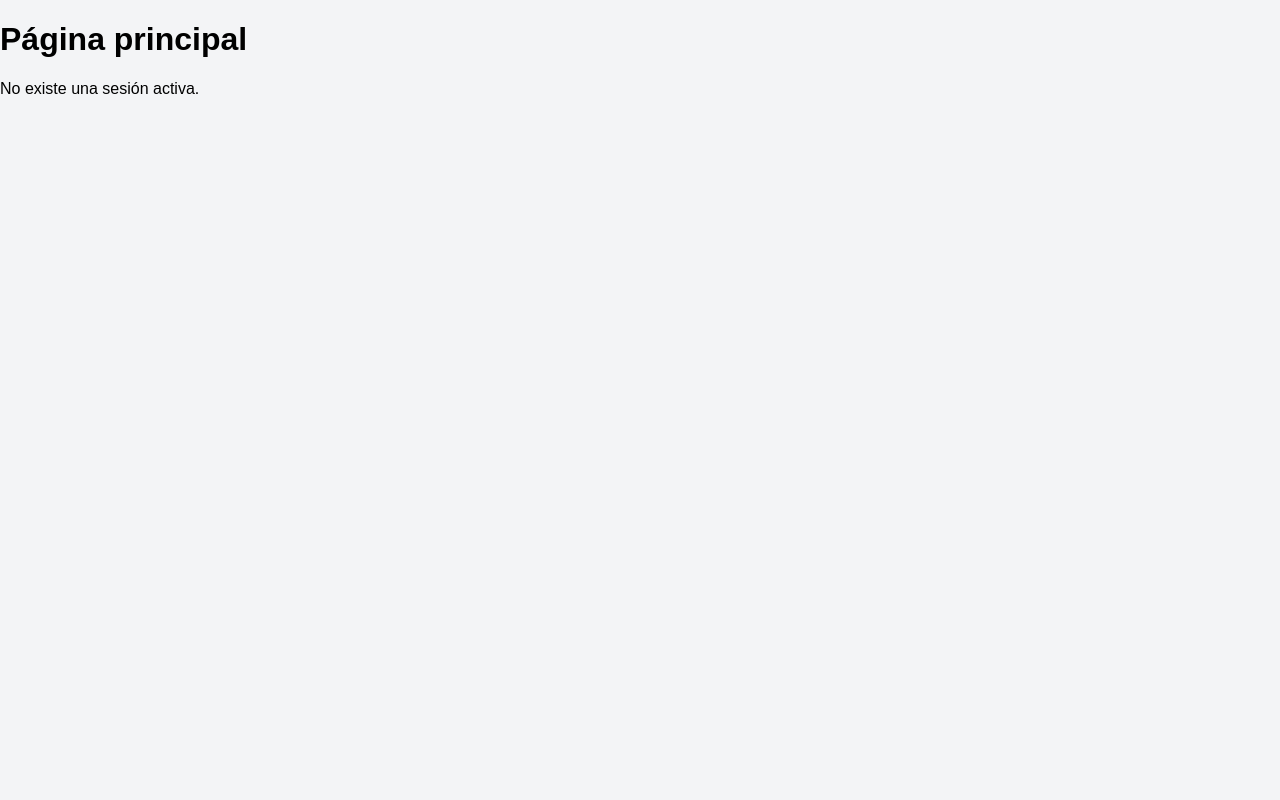
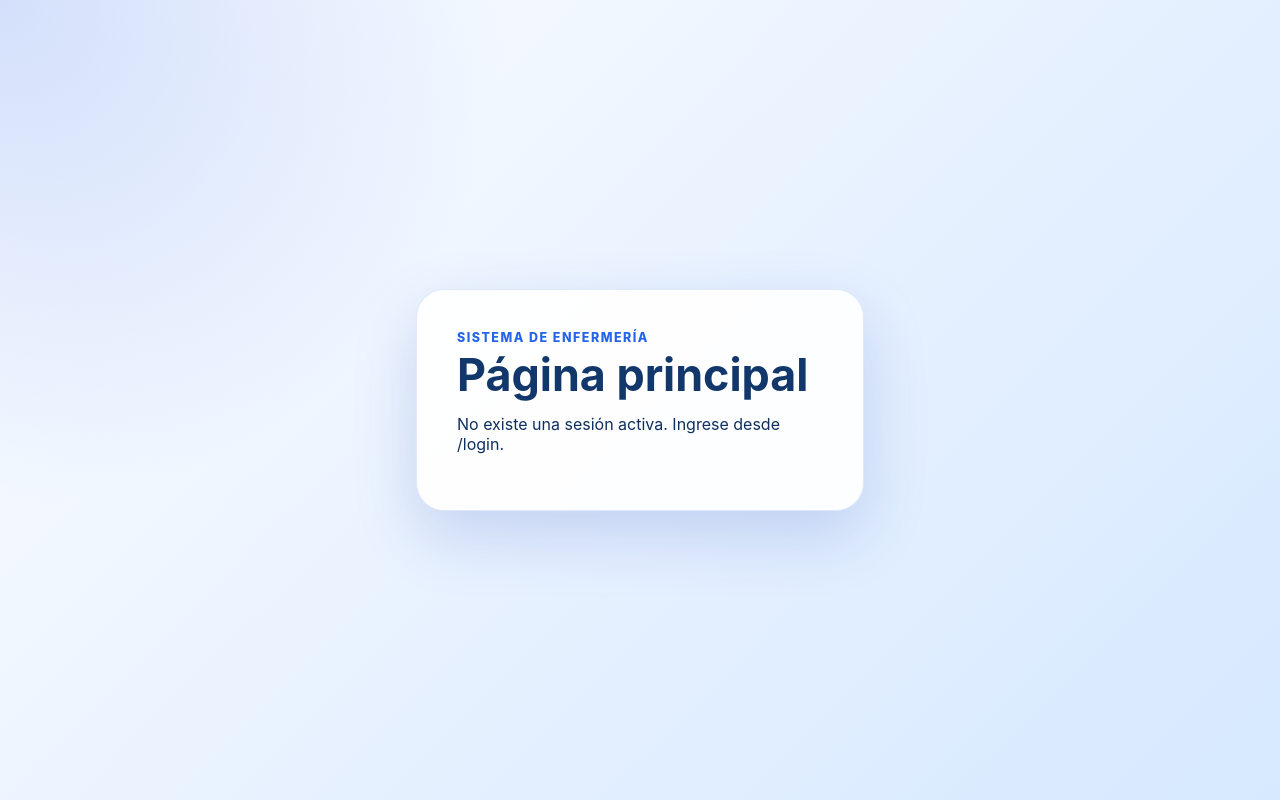
Before and after one commit to ferzamra93/enfermeria-frontend, a React (Vite) app: page / in a window 1280 px wide. Built offline with nearby package versions, Linux system fonts and the light colour scheme.

Commit message:
Create blue and white login page

```diff
--- a/src/components/auth/LoginForm.tsx
+++ b/src/components/auth/LoginForm.tsx
@@ -27,10 +27,19 @@ function LoginForm({ error, onSubmit }: LoginFormProps) {
   };
 
   return (
-    <form onSubmit={handleSubmit}>
-      <h1>Iniciar sesión</h1>
+    <section className="login-card" aria-labelledby="login-title">
+      <div className="login-badge" aria-hidden="true">
+        +
+      </div>
 
-      <div>
+      <p className="eyebrow">Acceso seguro</p>
+      <h1 id="login-title">Iniciar sesión</h1>
+      <p className="login-copy">
+        Ingresa con tu carnet y contraseña para acceder al sistema de enfermería.
+      </p>
+
+      <form className="login-form" onSubmit={handleSubmit}>
+        <div className="form-field">
           <label htmlFor="carnet">Carnet de identidad</label>
 
           <input
@@ -45,7 +54,7 @@ function LoginForm({ error, onSubmit }: LoginFormProps) {
           />
         </div>
 
-      <div>
+        <div className="form-field">
           <label htmlFor="password">Contraseña</label>
 
           <input
@@ -61,13 +70,16 @@ function LoginForm({ error, onSubmit }: LoginFormProps) {
         </div>
 
         {error && (
-        <p role="alert" aria-live="polite">
+          <p className="login-error" role="alert" aria-live="polite">
             {error}
           </p>
         )}
 
-      <button type="submit">Ingresar</button>
+        <button className="primary-button" type="submit">
+          Ingresar
+        </button>
       </form>
+    </section>
   );
 }
 
--- a/src/index.css
+++ b/src/index.css
@@ -1,9 +1,139 @@
+:root {
+  color: #0f2f5f;
+  font-family:
+    Inter, ui-sans-serif, system-ui, -apple-system, BlinkMacSystemFont, "Segoe UI",
+    sans-serif;
+  background: #eef6ff;
+}
+
 * {
   box-sizing: border-box;
 }
 
 body {
+  min-width: 320px;
+  min-height: 100vh;
   margin: 0;
-  font-family: Arial, sans-serif;
-  background: #f3f4f6;
+  background:
+    radial-gradient(circle at top left, rgba(37, 99, 235, 0.2), transparent 32rem),
+    linear-gradient(135deg, #ffffff 0%, #e7f1ff 52%, #d6e9ff 100%);
 }
+
+button,
+input {
+  font: inherit;
+}
+
+.login-page,
+.home-page {
+  display: grid;
+  min-height: 100vh;
+  place-items: center;
+  padding: 2rem;
+}
+
+.login-card,
+.home-card {
+  width: min(100%, 28rem);
+  padding: 2.5rem;
+  border: 1px solid rgba(37, 99, 235, 0.14);
+  border-radius: 1.75rem;
+  background: rgba(255, 255, 255, 0.92);
+  box-shadow: 0 1.5rem 4rem rgba(30, 64, 175, 0.18);
+}
+
+.login-badge {
+  display: grid;
+  width: 4rem;
+  height: 4rem;
+  margin-bottom: 1.25rem;
+  place-items: center;
+  border-radius: 1.25rem;
+  color: #ffffff;
+  font-size: 2.2rem;
+  font-weight: 800;
+  background: linear-gradient(135deg, #2563eb, #0ea5e9);
+  box-shadow: 0 1rem 2rem rgba(37, 99, 235, 0.28);
+}
+
+.eyebrow {
+  margin: 0 0 0.5rem;
+  color: #2563eb;
+  font-size: 0.78rem;
+  font-weight: 800;
+  letter-spacing: 0.12em;
+  text-transform: uppercase;
+}
+
+h1 {
+  margin: 0;
+  color: #12376b;
+  font-size: clamp(2rem, 6vw, 2.8rem);
+  line-height: 1;
+}
+
+.login-copy {
+  margin: 1rem 0 2rem;
+  color: #4b6b97;
+  line-height: 1.6;
+}
+
+.login-form,
+.form-field {
+  display: grid;
+  gap: 1rem;
+}
+
+.form-field {
+  gap: 0.45rem;
+}
+
+label {
+  color: #244f87;
+  font-weight: 700;
+}
+
+input {
+  width: 100%;
+  border: 1px solid #bdd7ff;
+  border-radius: 0.9rem;
+  padding: 0.95rem 1rem;
+  color: #0f2f5f;
+  background: #f8fbff;
+  outline: none;
+  transition:
+    border-color 180ms ease,
+    box-shadow 180ms ease,
+    background 180ms ease;
+}
+
+input:focus {
+  border-color: #2563eb;
+  background: #ffffff;
+  box-shadow: 0 0 0 0.25rem rgba(37, 99, 235, 0.14);
+}
+
+.login-error {
+  margin: 0;
+  border-radius: 0.85rem;
+  padding: 0.85rem 1rem;
+  color: #b42318;
+  background: #fff1f1;
+}
+
+.primary-button,
+.home-card button {
+  cursor: pointer;
+  border: 0;
+  border-radius: 999px;
+  padding: 1rem 1.2rem;
+  color: #ffffff;
+  font-weight: 800;
+  background: linear-gradient(135deg, #2563eb, #0ea5e9);
+  box-shadow: 0 1rem 2rem rgba(37, 99, 235, 0.25);
+}
+
+.primary-button:hover,
+.home-card button:hover {
+  filter: brightness(1.04);
+}
--- a/src/pages/HomePage.tsx
+++ b/src/pages/HomePage.tsx
@@ -1,18 +1,21 @@
-import { useNavigate } from "react-router-dom";
-
 import { authRepository } from "../repositories/authRepository";
 
-function HomePage() {
-  const navigate = useNavigate();
+interface HomePageProps {
+  onLogout: () => void;
+}
+
+function HomePage({ onLogout }: HomePageProps) {
   const user = authRepository.getCurrentUser();
 
   const handleLogout = () => {
     authRepository.logout();
-    navigate("/login", { replace: true });
+    onLogout();
   };
 
   return (
-    <main>
+    <main className="home-page">
+      <section className="home-card">
+        <p className="eyebrow">Sistema de enfermería</p>
         <h1>Página principal</h1>
 
         {user ? (
@@ -26,8 +29,9 @@ function HomePage() {
             </button>
           </>
         ) : (
-        <p>No existe una sesión activa.</p>
+          <p>No existe una sesión activa. Ingrese desde /login.</p>
         )}
+      </section>
     </main>
   );
 }
--- a/src/pages/auth/LoginPage.tsx
+++ b/src/pages/auth/LoginPage.tsx
@@ -1,18 +1,16 @@
 import { useState } from "react";
-import { Navigate, useNavigate } from "react-router-dom";
 
 import LoginForm from "../../components/auth/LoginForm";
 import { authRepository } from "../../repositories/authRepository";
 
 import type { LoginCredentials } from "../../types/auth";
 
-function LoginPage() {
-  const navigate = useNavigate();
+interface LoginPageProps {
+  onLoginSuccess: () => void;
+}
+
+function LoginPage({ onLoginSuccess }: LoginPageProps) {
   const [error, setError] = useState("");
-
-  if (authRepository.isAuthenticated()) {
-    return <Navigate to="/" replace />;
-  }
 
   const handleLogin = (credentials: LoginCredentials) => {
     setError("");
@@ -24,11 +22,11 @@ function LoginPage() {
       return;
     }
 
-    navigate("/", { replace: true });
+    onLoginSuccess();
   };
 
   return (
-    <main>
+    <main className="login-page">
       <LoginForm error={error} onSubmit={handleLogin} />
     </main>
   );
--- a/src/routes/AppRoutes.tsx
+++ b/src/routes/AppRoutes.tsx
@@ -1,17 +1,39 @@
-import { BrowserRouter, Route, Routes } from "react-router-dom";
+import { useEffect, useState } from "react";
 
 import HomePage from "../pages/HomePage";
 import LoginPage from "../pages/auth/LoginPage";
+import { authRepository } from "../repositories/authRepository";
+
+const LOGIN_PATH = "/login";
+const HOME_PATH = "/";
+
+type AppPath = typeof HOME_PATH | typeof LOGIN_PATH;
+
+function getCurrentPath(): AppPath {
+  return window.location.pathname === LOGIN_PATH ? LOGIN_PATH : HOME_PATH;
+}
 
 function AppRoutes() {
-  return (
-    <BrowserRouter>
-      <Routes>
-        <Route path="/" element={<HomePage />} />
-        <Route path="/login" element={<LoginPage />} />
-      </Routes>
-    </BrowserRouter>
-  );
+  const [currentPath, setCurrentPath] = useState<AppPath>(getCurrentPath);
+
+  const navigate = (path: AppPath) => {
+    window.history.pushState(null, "", path);
+    setCurrentPath(path);
+  };
+
+  useEffect(() => {
+    const handlePopState = () => setCurrentPath(getCurrentPath());
+
+    window.addEventListener("popstate", handlePopState);
+
+    return () => window.removeEventListener("popstate", handlePopState);
+  }, []);
+
+  if (currentPath === LOGIN_PATH && !authRepository.isAuthenticated()) {
+    return <LoginPage onLoginSuccess={() => navigate(HOME_PATH)} />;
+  }
+
+  return <HomePage onLogout={() => navigate(LOGIN_PATH)} />;
 }
 
 export default AppRoutes;
```
Lines whose indentation alone changed are shown as unchanged.
